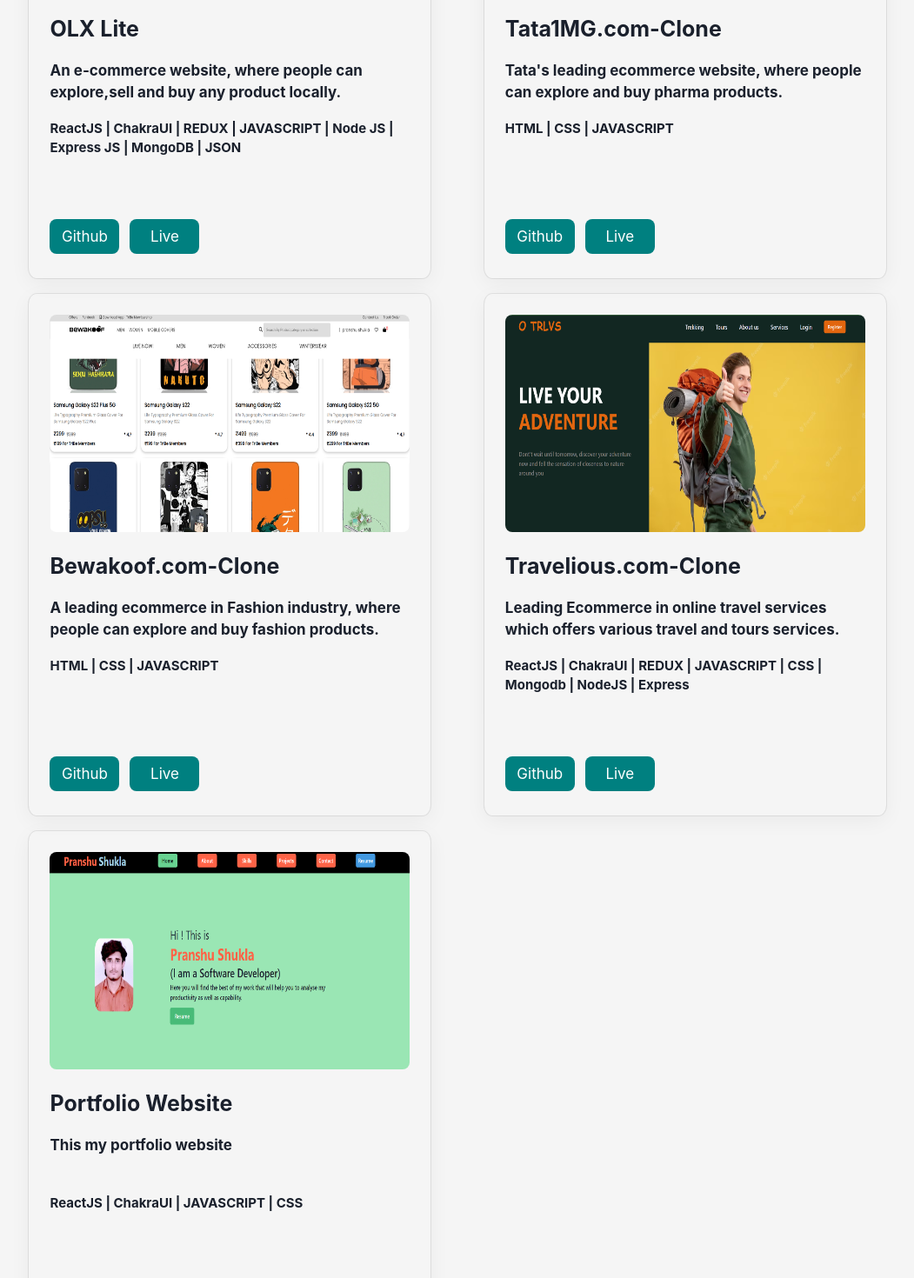
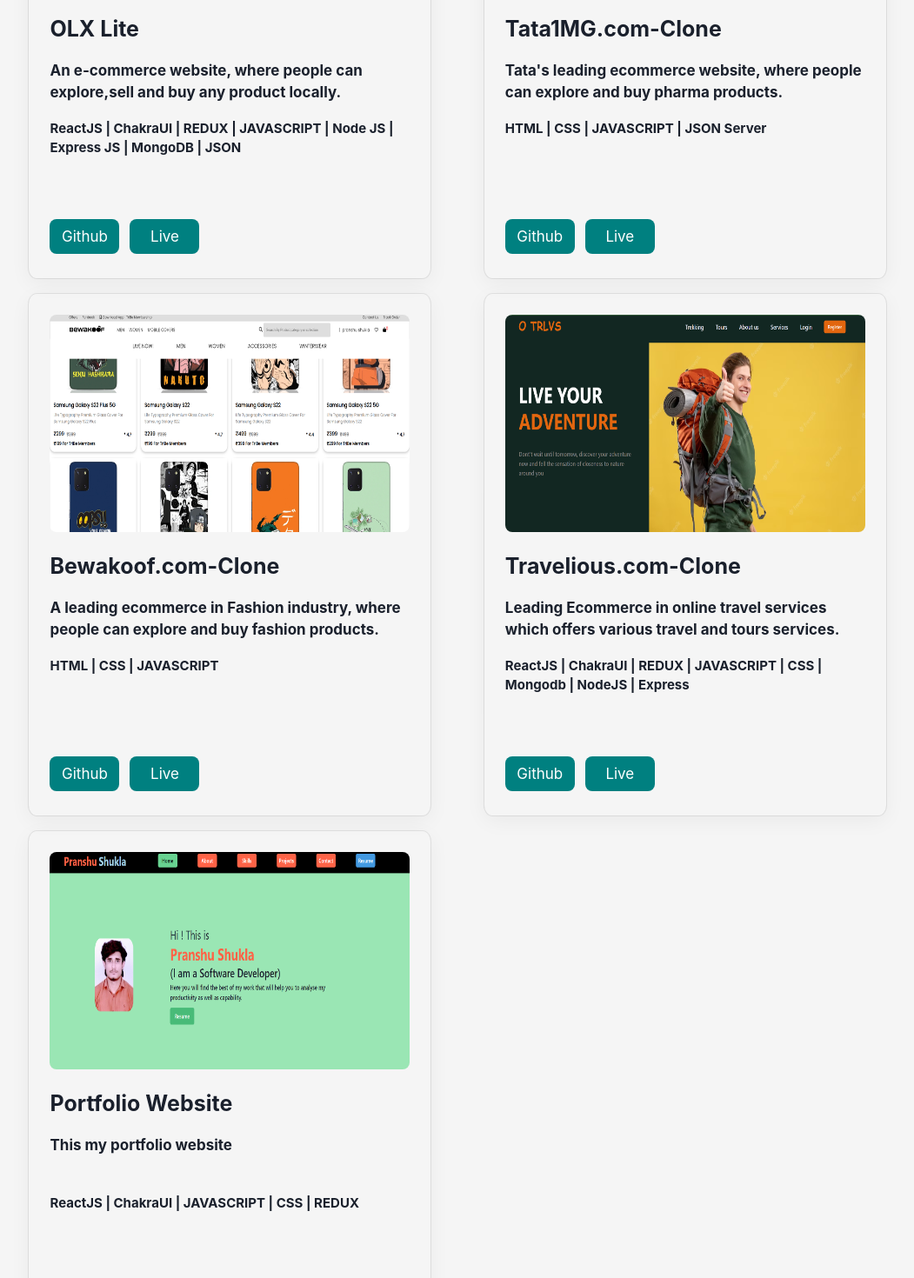
Before and after one commit to pranshushuklagithub/pranshushuklagithub.github.io, a React (Create React App) app: page / in a window 1280 px wide. Shown: the part 4260-5730 px from the top of the page at 87% size, without its empty margins (114-1165 px from the left). Built offline with nearby package versions, Linux system fonts and the light colour scheme.

Commit message:
setting new details

```diff
--- a/src/Components/Projects.jsx
+++ b/src/Components/Projects.jsx
@@ -20,7 +20,7 @@
             description:"Tata's leading ecommerce website, where people can explore and buy pharma products.",
             github:"https://github.com/pranshushuklagithub/tata1mg-clone.git",
             live:"https://tata1mg-clone-project.netlify.app/",
-            techStack : "HTML | CSS | JAVASCRIPT "
+            techStack : "HTML | CSS | JAVASCRIPT | JSON Server "
         },
         {
             name:"Bewakoof.com-Clone",
@@ -44,7 +44,7 @@
             description:"This my portfolio website",
             github:"https://github.com/pranshushuklagithub/pranshushuklagithub.github.io.git",
             live:"https://pranshushuklagithub.github.io",
-            techStack : "ReactJS | ChakraUI | JAVASCRIPT | CSS "
+            techStack : "ReactJS | ChakraUI | JAVASCRIPT | CSS | REDUX"
         }
 
     ]
```
